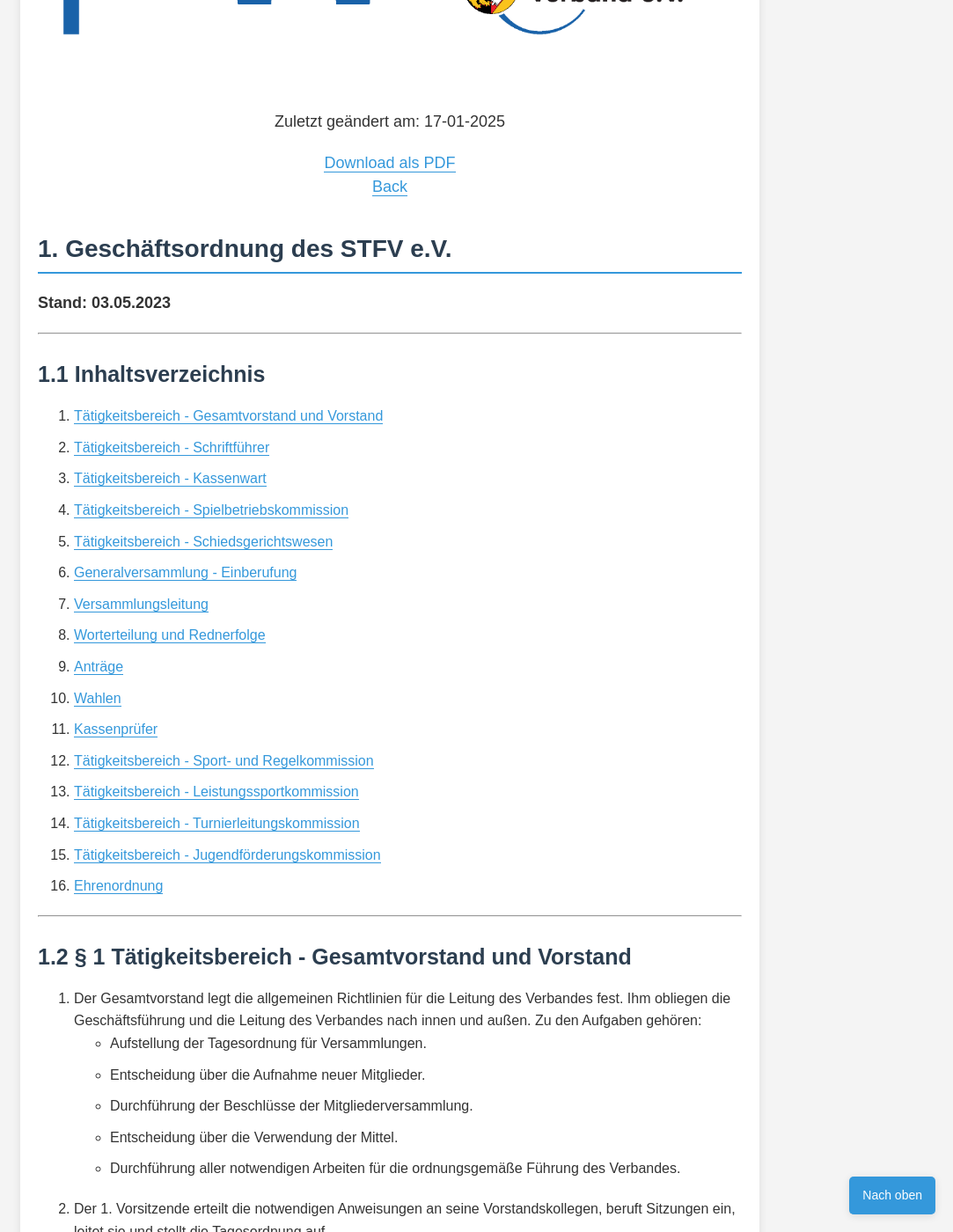
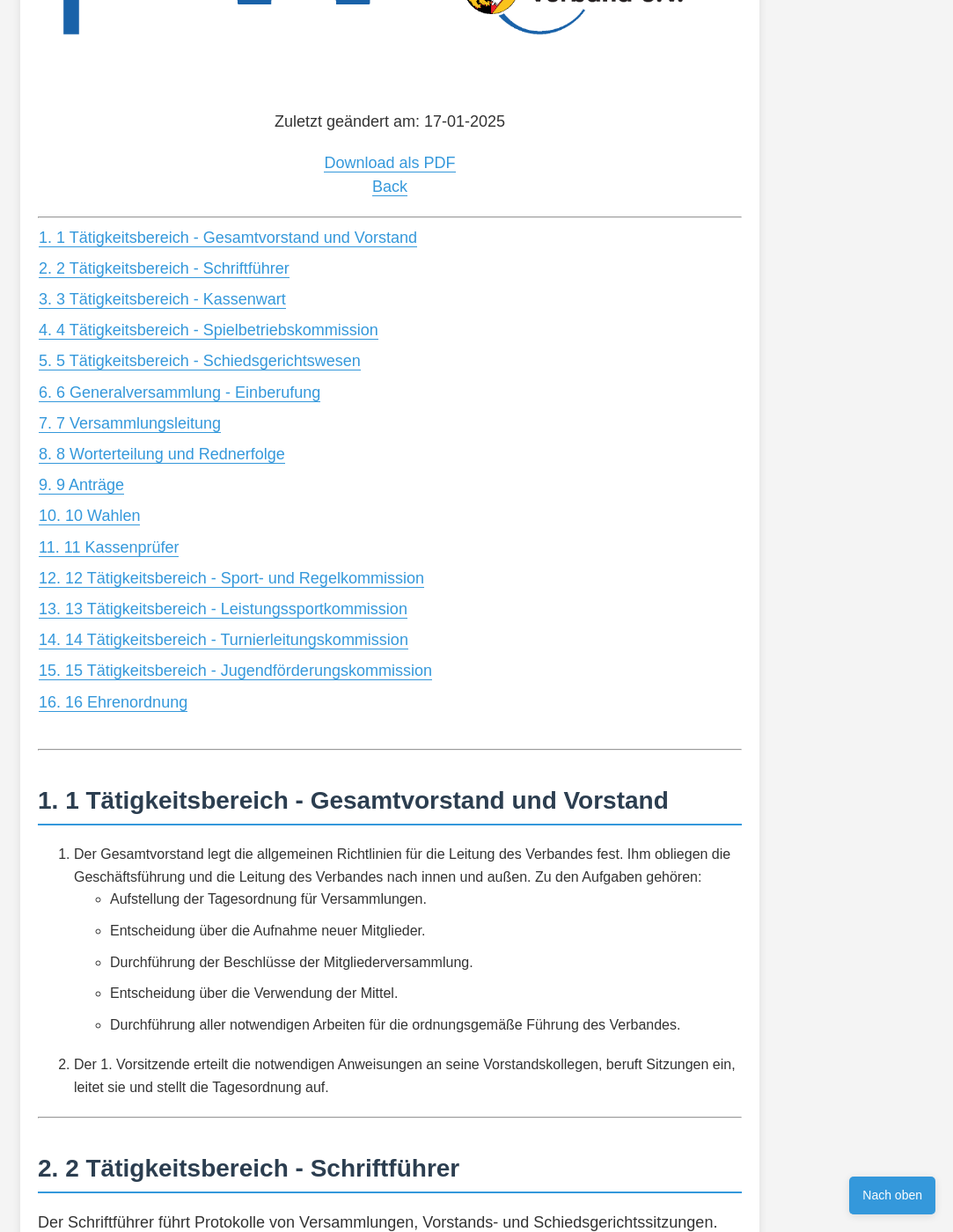
Before and after one commit to Deutscher-Tischfussballbund/stfv-docs, a Jekyll site: the page built from docs/Geschäftsordnung.md, in a window 1280 px wide and 1400 px high, scrolled down 521 px. Shown: the whole window at 88% size, without its empty margins (197-1280 px from the left). Built offline with Jekyll 4.4.1, drawn with Linux system fonts in a browser that asks for light colours; our own code applies the rules of GitHub Pages for plain Markdown files; some of the changed text lies outside the part shown.

Commit message:
Update Geschäftsordnung.md

```diff
--- a/docs/Geschäftsordnung.md
+++ b/docs/Geschäftsordnung.md
@@ -13,34 +13,15 @@
     </p>
 </div>
 
-# Geschäftsordnung des STFV e.V.
-
-**Stand: 03.05.2023**
 
 ---
 
-## Inhaltsverzeichnis
-
-1. [Tätigkeitsbereich - Gesamtvorstand und Vorstand](#tätigkeitsbereich---gesamtvorstand-und-vorstand)
-2. [Tätigkeitsbereich - Schriftführer](#tätigkeitsbereich---schriftführer)
-3. [Tätigkeitsbereich - Kassenwart](#tätigkeitsbereich---kassenwart)
-4. [Tätigkeitsbereich - Spielbetriebskommission](#tätigkeitsbereich---spielbetriebskommission)
-5. [Tätigkeitsbereich - Schiedsgerichtswesen](#tätigkeitsbereich---schiedsgerichtswesen)
-6. [Generalversammlung - Einberufung](#generalversammlung---einberufung)
-7. [Versammlungsleitung](#versammlungsleitung)
-8. [Worterteilung und Rednerfolge](#worterteilung-und-rednerfolge)
-9. [Anträge](#anträge)
-10. [Wahlen](#wahlen)
-11. [Kassenprüfer](#kassenprüfer)
-12. [Tätigkeitsbereich - Sport- und Regelkommission](#tätigkeitsbereich---sport--und-regelkommission)
-13. [Tätigkeitsbereich - Leistungssportkommission](#tätigkeitsbereich---leistungssportkommission)
-14. [Tätigkeitsbereich - Turnierleitungskommission](#tätigkeitsbereich---turnierleitungskommission)
-15. [Tätigkeitsbereich - Jugendförderungskommission](#tätigkeitsbereich---jugendförderungskommission)
-16. [Ehrenordnung](#ehrenordnung)
+* TOC
+{:toc}
 
 ---
 
-## § 1 Tätigkeitsbereich - Gesamtvorstand und Vorstand
+# 1 Tätigkeitsbereich - Gesamtvorstand und Vorstand
 
 1. Der Gesamtvorstand legt die allgemeinen Richtlinien für die Leitung des Verbandes fest. Ihm obliegen die Geschäftsführung und die Leitung des Verbandes nach innen und außen. Zu den Aufgaben gehören:
    - Aufstellung der Tagesordnung für Versammlungen.
@@ -53,13 +34,13 @@
 
 ---
 
-## § 2 Tätigkeitsbereich - Schriftführer
+# 2 Tätigkeitsbereich - Schriftführer
 
 Der Schriftführer führt Protokolle von Versammlungen, Vorstands- und Schiedsgerichtssitzungen. Diese sind von ihm und dem jeweiligen Vorsitzenden zu unterschreiben. Zudem erledigt er schriftliche Arbeiten nach Anweisung des 1. Vorsitzenden oder dessen Vertreter.
 
 ---
 
-## § 3 Tätigkeitsbereich - Kassenwart
+# 3 Tätigkeitsbereich - Kassenwart
 
 1. Der Kassenwart ist für die ordnungsgemäße Führung der Kasse und Buchhaltung verantwortlich. Alle Rechnungsbelege und Zahlungsanweisungen müssen von ihm und dem 1. oder 2. Vorsitzenden unterzeichnet werden.
 
@@ -67,20 +48,20 @@ Der Schriftführer führt Protokolle von Versammlungen, Vorstands- und Schiedsge
 
 ---
 
-## § 4 Tätigkeitsbereich - Spielbetriebskommission
+# 4 Tätigkeitsbereich - Spielbetriebskommission
 
 Die Spielbetriebskommission ist für den reibungslosen Ablauf des Spielbetriebs verantwortlich, einschließlich Verbandsspielen, Nachholspielen, Pokalspielen und Relegationsspielen. Sie führt Tabellenlisten und spricht Ordnungsstrafen gemäß § 11 Abs. 1-8 der GO aus.
 
 ---
 
-## § 5 Tätigkeitsbereich - Schiedsgerichtswesen
+# 5 Tätigkeitsbereich - Schiedsgerichtswesen
 
 1. Das Schiedsgericht dient der außergerichtlichen Beilegung von Streitigkeiten zwischen Vereinen.
 2. Weitere Bestimmungen sind in § 17 der Satzung festgelegt.
 
 ---
 
-## § 6 Generalversammlung - Einberufung
+# 6 Generalversammlung - Einberufung
 
 1. Mindestens eine ordentliche Mitgliederversammlung findet jährlich statt.
 2. Vereine werden durch Delegierte vertreten und sind stimmberechtigt.
@@ -90,14 +71,14 @@ Die Spielbetriebskommission ist für den reibungslosen Ablauf des Spielbetriebs
 
 ---
 
-## § 7 Versammlungsleitung
+# 7 Versammlungsleitung
 
 1. Der 1. Vorsitzende oder ein Vertreter leitet die Versammlung, stellt die Beschlussfähigkeit fest und gibt die Tagesordnung bekannt.
 2. Er lässt über Punkte in der Tagesordnung abstimmen und sorgt für Ordnung während der Versammlung.
 
 ---
 
-## § 8 Worterteilung und Rednerfolge
+# 8 Worterteilung und Rednerfolge
 
 1. Der Versammlungsleiter erstellt eine Rednerliste und erteilt das Wort in der Reihenfolge der Liste.
 2. Bei Richtigstellungen oder Geschäftsordnungsfragen darf das Wort außer der Reihe erteilt werden.
@@ -105,7 +86,7 @@ Die Spielbetriebskommission ist für den reibungslosen Ablauf des Spielbetriebs
 
 ---
 
-## § 9 Anträge
+# 9 Anträge
 
 1. Anträge müssen schriftlich eingereicht und begründet werden. Anträge ohne Unterschrift werden nicht behandelt.
 2. Antragsteller haben zu Beginn und am Ende der Aussprache Rederecht.
@@ -113,7 +94,7 @@ Die Spielbetriebskommission ist für den reibungslosen Ablauf des Spielbetriebs
 
 ---
 
-## § 10 Wahlen
+# 10 Wahlen
 
 1. Wahlen erfolgen schriftlich und geheim, es sei denn, die Versammlung beschließt anderes.
 2. Der Wahlausschuss prüft die Voraussetzungen der Kandidaten und gibt das Wahlergebnis bekannt.
@@ -121,38 +102,38 @@ Die Spielbetriebskommission ist für den reibungslosen Ablauf des Spielbetriebs
 
 ---
 
-## § 11 Kassenprüfer
+# 11 Kassenprüfer
 
 1. Zwei Kassenprüfer werden für zwei Jahre gewählt. Wiederwahl ist zulässig.
 2. Sie prüfen die Kassengeschäfte und berichten der Mitgliederversammlung.
 
 ---
 
-## § 12 Tätigkeitsbereich - Sport- und Regelkommission
+# 12 Tätigkeitsbereich - Sport- und Regelkommission
 
 Die Sport- und Regelkommission (SpoRKom) entscheidet über Änderungen und Ergänzungen von Spielordnungen und Regelwerken. Änderungen können durch die Mitgliederversammlung ergänzt oder revidiert werden.
 
 ---
 
-## § 13 Tätigkeitsbereich - Leistungssportkommission
+# 13 Tätigkeitsbereich - Leistungssportkommission
 
 Diese Kommission kümmert sich um die Belange des Leistungssports, insbesondere der Pro-Ligen.
 
 ---
 
-## § 14 Tätigkeitsbereich - Turnierleitungskommission
+# 14 Tätigkeitsbereich - Turnierleitungskommission
 
 Die Turnierleitungskommission ist für Änderungen der Ranglistenturnierordnung und die Ablaufordnung von Turnieren zuständig.
 
 ---
 
-## § 15 Tätigkeitsbereich - Jugendförderungskommission
+# 15 Tätigkeitsbereich - Jugendförderungskommission
 
 Diese Kommission unterstützt die Integration von Kindern und Jugendlichen in Vereine und organisiert Jugendturniere zur Nachwuchsförderung.
 
 ---
 
-## § 16 Ehrenordnung
+# 16 Ehrenordnung
 
 1. Der Verband vergibt folgende Ehrungen:
    - Ehrennadel (Bronze, Silber, Gold, Gold mit 1-3 Sternen)
```
